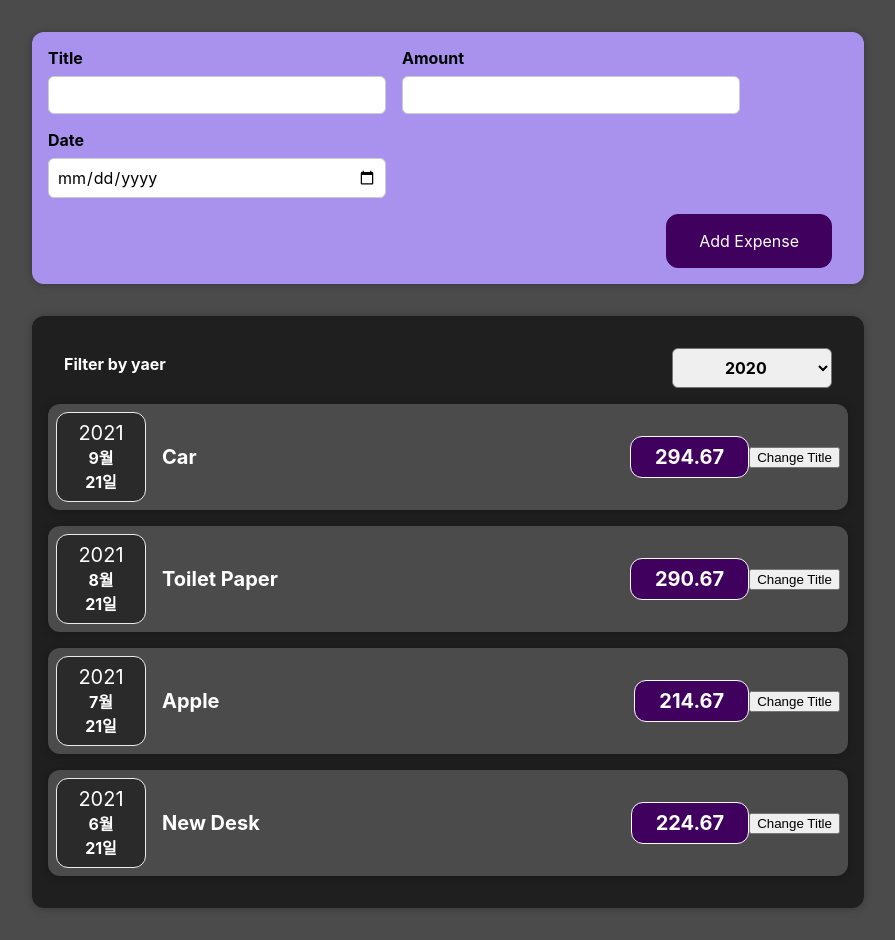
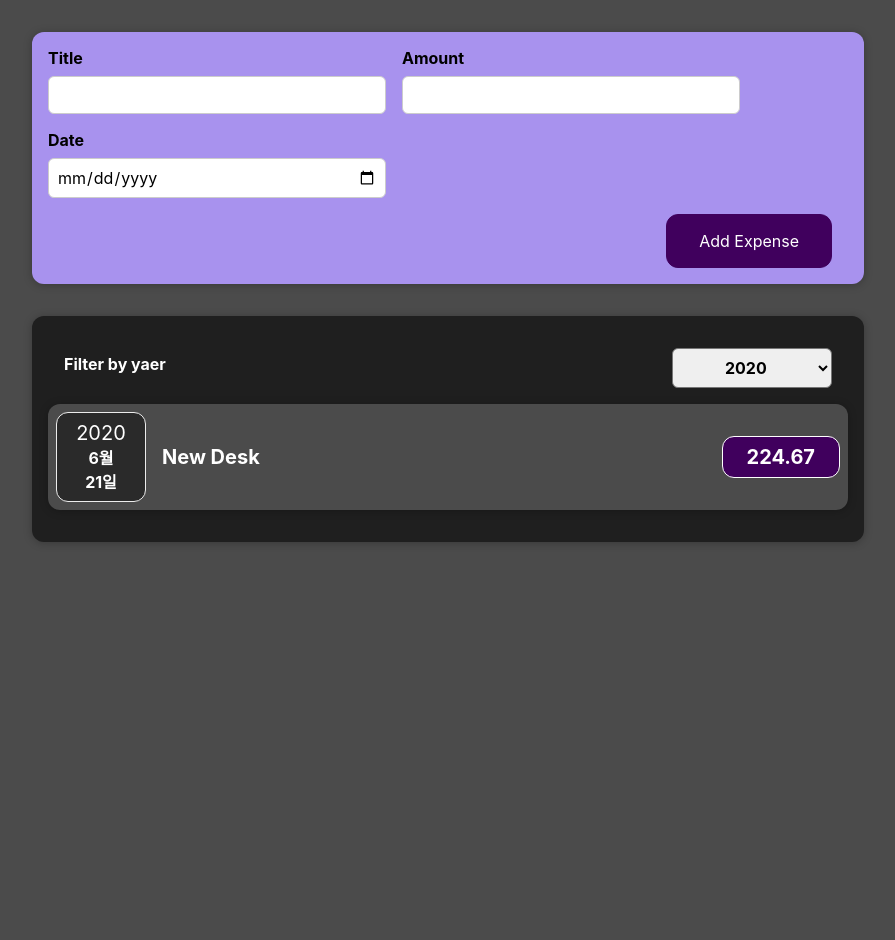
Before and after one commit to AnJuHwan/expence-tracker, a React (Create React App) app: page / in a window 1280 px wide. Shown: the whole page, without its empty margins (192-1087 px from the left). After the commit the page ends 800 px from the top, so only its background shows below. Built offline with nearby package versions, Linux system fonts and the light colour scheme.

Commit message:
filter year ExpenseItem

```diff
--- a/src/App.jsx
+++ b/src/App.jsx
@@ -1,13 +1,13 @@
+import { useState } from 'react/cjs/react.development';
 import Expenses from './components/Expenses/Expenses';
 import NewExpense from './components/NewExpense/NewExpense';
 
-function App() {
-  const expenses = [
+const DUMMY_EXPENSES = [
   {
     id: 'e1',
     title: 'Car',
     amount: 294.67,
-      date: new Date(2021, 8, 21),
+    date: new Date(2022, 8, 21),
   },
   {
     id: 'e2',
@@ -25,12 +25,17 @@ function App() {
     id: 'e4',
     title: 'New Desk',
     amount: 224.67,
-      date: new Date(2021, 5, 21),
+    date: new Date(2020, 5, 21),
   },
 ];
+function App() {
+  const [expenses, setExpenses] = useState(DUMMY_EXPENSES);
 
   const addExpenseHandler = (expense) => {
-    console.log(expense);
+    // setExpenses([expense, ...expenses]);
+    setExpenses((prevExpenses) => {
+      return [expense, ...prevExpenses];
+    });
   };
 
   return (
--- a/src/components/Expenses/ExpenseItem.jsx
+++ b/src/components/Expenses/ExpenseItem.jsx
@@ -1,17 +1,9 @@
-import React, { useState } from 'react';
+import React from 'react';
 import Card from '../UI/Card.jsx';
 import ExpenseDate from './ExpenseDate.jsx';
 import styles from './ExpenseItem.module.css';
 
 const ExpenseItem = ({ title, amount, date }) => {
-  // const year = date.toLocaleString('ko-KR', { year: 'numeric' });
-  // const [title, setTitle] = useState(title);
-
-  const clickHandler = () => {
-    console.log('click');
-    // setTitle('Updated');
-  };
-
   return (
     <Card className={styles['expense-item']}>
       <ExpenseDate date={date} />
@@ -20,7 +12,6 @@ const ExpenseItem = ({ title, amount, date }) => {
         <h2>{title}</h2>
         <div className={styles['expense-item__price']}>{amount}</div>
       </div>
-      <button onClick={clickHandler}>Change Title</button>
     </Card>
   );
 };
--- a/src/components/Expenses/Expenses.jsx
+++ b/src/components/Expenses/Expenses.jsx
@@ -10,6 +10,24 @@ const Expenses = ({ expenses }) => {
   const filterChangeHandler = (selectedYear) => {
     setFiteredYear(selectedYear);
   };
+
+  const filteredExpenses = expenses.filter((expense) => {
+    return expense.date.getFullYear().toString() === filteredYear;
+  });
+
+  let expensesContent = <p>No Expenses Found.</p>;
+
+  if (filteredExpenses.length > 0) {
+    expensesContent = filteredExpenses.map((expense) => (
+      <ExpenseItem
+        key={expense.id}
+        title={expense.title}
+        amount={expense.amount}
+        date={expense.date}
+      />
+    ));
+  }
+
   return (
     <>
       <Card className={styles.expenses}>
@@ -17,26 +35,7 @@ const Expenses = ({ expenses }) => {
           seleted={filteredYear}
           onChangeFilter={filterChangeHandler}
         />
-        <ExpenseItem
-          title={expenses[0].title}
-          amount={expenses[0].amount}
-          date={expenses[0].date}
-        />
-        <ExpenseItem
-          title={expenses[1].title}
-          amount={expenses[1].amount}
-          date={expenses[1].date}
-        />
-        <ExpenseItem
-          title={expenses[2].title}
-          amount={expenses[2].amount}
-          date={expenses[2].date}
-        />
-        <ExpenseItem
-          title={expenses[3].title}
-          amount={expenses[3].amount}
-          date={expenses[3].date}
-        />
+        {expensesContent}
       </Card>
     </>
   );
```
Lines whose indentation alone changed are shown as unchanged.
